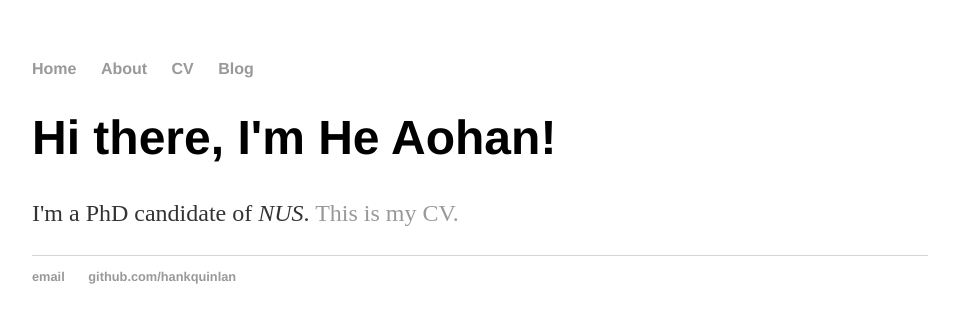
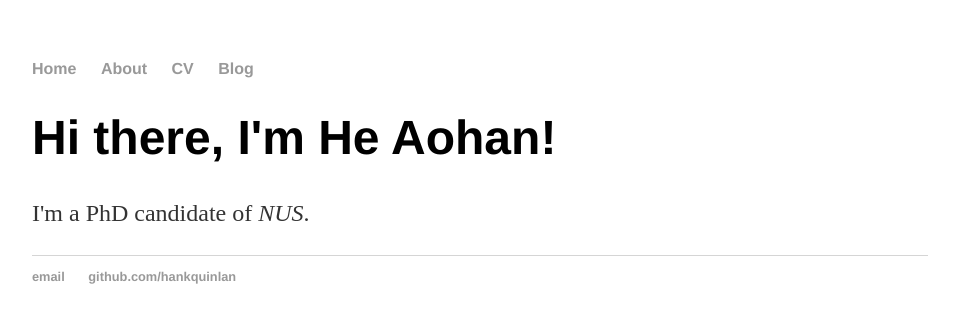
Before and after one commit to heaohan/heaohan.github.io, a Jekyll site: the page built from about/index.html, in a window 1280 px wide. Shown: the top 323 px of the page, without its empty margins (160-1119 px from the left). Built offline with Jekyll 4.4.1, drawn with Linux system fonts in a browser that asks for light colours.

Commit message:
Update index.html

```diff
--- a/about/index.html
+++ b/about/index.html
@@ -1,8 +1,8 @@
 ---
 layout: default
-title: He Aohan, Liverpool Fan
+title: About
 ---
 <div class="blurb">
 	<h1>Hi there, I'm He Aohan!</h1>
-	<p>I'm a PhD candidate of <em>NUS</em>. <a href="/about">This is my CV.</a></p>
+	<p>I'm a PhD candidate of <em>NUS</em>.
 </div><!-- /.blurb -->
```
